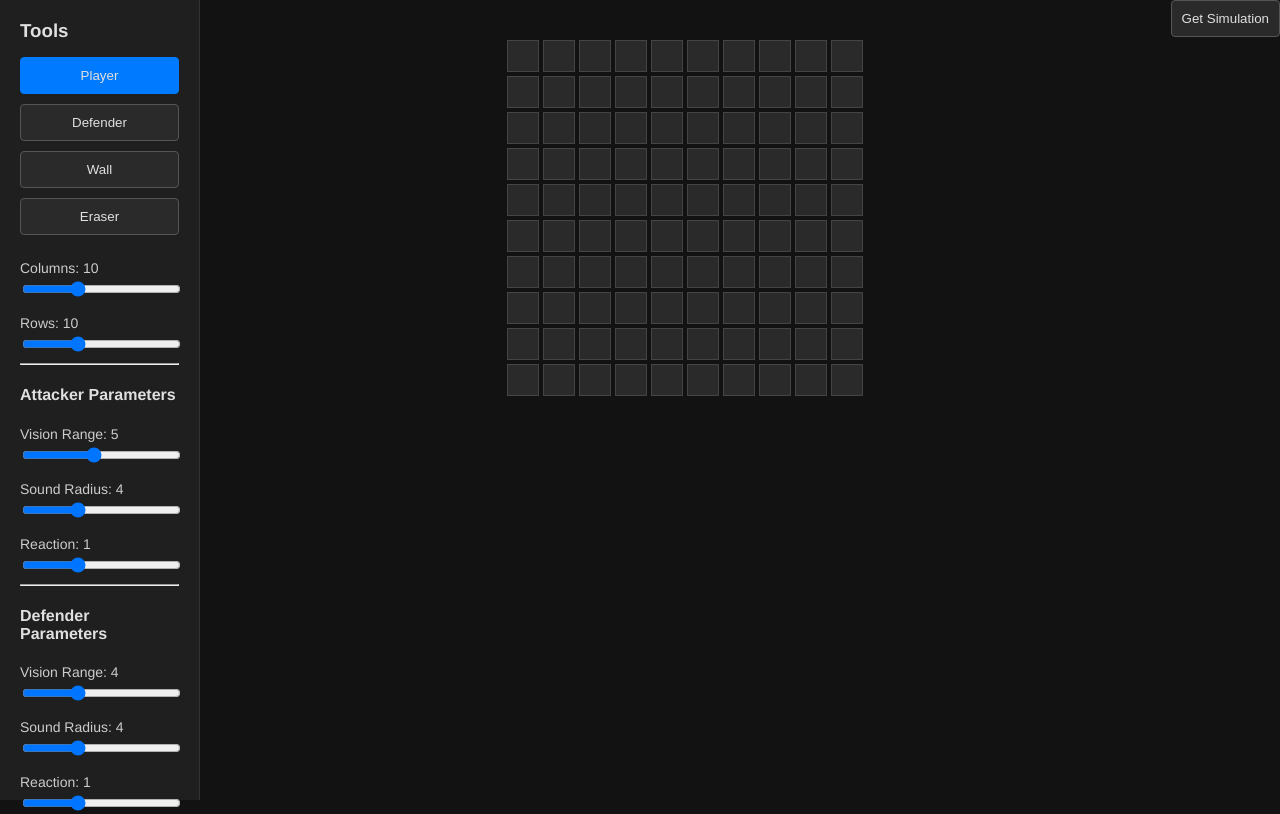
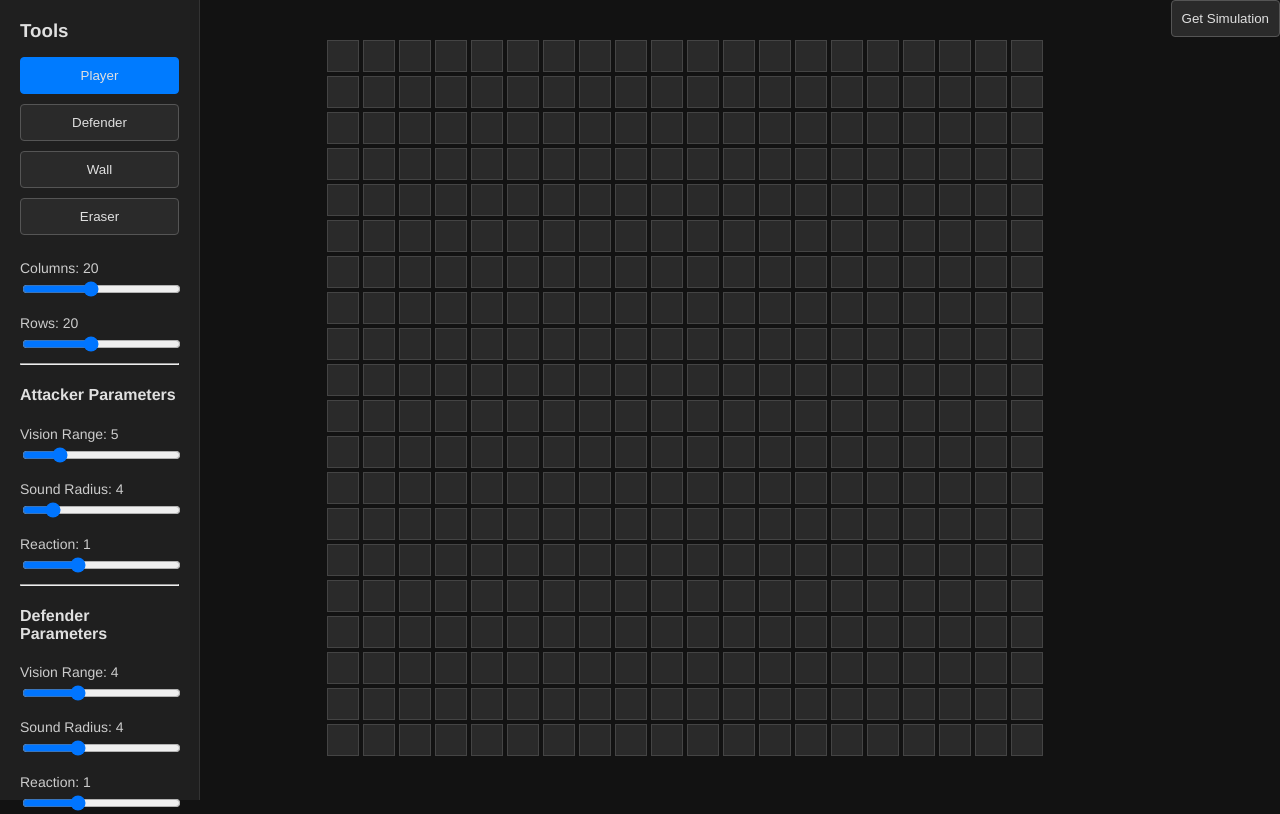
Before and after one commit to recursivechockler/ICHack, a React (Vite) app in the folder frontend/: page / in a window 1280 px wide. Built offline with nearby package versions, Linux system fonts and the light colour scheme.

Commit message:
UI fleshed out

```diff
--- a/frontend/src/App.css
+++ b/frontend/src/App.css
@@ -9,6 +9,7 @@ html,
   font-family: "Helvetica Neue", Helvetica, Arial, sans-serif;
   background-color: #121212; /* Dark background */
   color: #e0e0e0;
+  user-select: none;
 }
 
 /* Main container */
--- a/frontend/src/App.jsx
+++ b/frontend/src/App.jsx
@@ -3,8 +3,8 @@ import GetSimulation from "./GetSimulation";
 import "./App.css";
 import SimulationPlayback from "./SimulationPlayBack";
 
-const DEFAULT_ROWS = 10;
-const DEFAULT_COLS = 10;
+const DEFAULT_ROWS = 20;
+const DEFAULT_COLS = 20;
 
 function createEmptyGrid(rows, cols) {
   return Array.from({ length: rows }, () => Array(cols).fill(null));
@@ -32,17 +32,21 @@ function App() {
     reaction: 1.0,
   });
 
-  // Process grid to produce a clean grid and record positions & orientations.
+  // --- UPDATED processGridState ---
+  // This function now checks if a cell is a wall by testing both
+  // for the string "wall" or an object with type "wall".
   function processGridState() {
     const processedGrid = [];
     const attacker_positions = [];
     const defender_positions = [];
-
     for (let rowIndex = 0; rowIndex < grid.length; rowIndex++) {
       const newRow = [];
       for (let colIndex = 0; colIndex < grid[rowIndex].length; colIndex++) {
         const cell = grid[rowIndex][colIndex];
-        if (cell === "wall") {
+        if (
+          cell === "wall" ||
+          (cell && typeof cell === "object" && cell.type === "wall")
+        ) {
           newRow.push(1);
         } else {
           newRow.push(0);
@@ -66,12 +70,13 @@ function App() {
       defender_params: defenderParams,
     };
   }
+  // --- END UPDATED processGridState ---
 
   useEffect(() => {
     setGrid(createEmptyGrid(gridRows, gridCols));
   }, [gridRows, gridCols]);
 
-  // updateCell: if the cell already contains an agent of the same type, rotate its orientation clockwise by 45°
+  // updateCell remains the same
   const updateCell = (rowIndex, colIndex) => {
     setGrid((prevGrid) => {
       const newGrid = prevGrid.map((row) => [...row]);
@@ -112,15 +117,15 @@ function App() {
     return () => window.removeEventListener("mouseup", handleMouseUp);
   }, []);
 
-  // Updated renderCellContent: if a cell contains an agent (object), render the base emoji plus an arrow indicating orientation.
+  // renderCellContent remains essentially the same.
   const renderCellContent = (cellValue) => {
     if (cellValue && typeof cellValue === "object") {
-      if (cellValue.type === "wall") return "⬛";
+      if (cellValue.type === "wall") return "🟦";
       let baseEmoji = "";
       if (cellValue.type === "player") {
-        baseEmoji = "🙂";
+        baseEmoji = "👮";
       } else if (cellValue.type === "defender") {
-        baseEmoji = "😎";
+        baseEmoji = "🦹";
       }
       const angleDeg = (cellValue.orientation * 180) / Math.PI;
       return (
@@ -177,7 +182,7 @@ function App() {
             <input
               type="range"
               min="5"
-              max="20"
+              max="40"
               value={gridCols}
               onChange={(e) => setGridCols(Number(e.target.value))}
             />
@@ -189,7 +194,7 @@ function App() {
             <input
               type="range"
               min="5"
-              max="20"
+              max="40"
               value={gridRows}
               onChange={(e) => setGridRows(Number(e.target.value))}
             />
@@ -203,7 +208,7 @@ function App() {
             <input
               type="range"
               min="1"
-              max="10"
+              max="20"
               step="0.5"
               value={attackerParams.vision_range}
               onChange={(e) =>
@@ -221,7 +226,7 @@ function App() {
             <input
               type="range"
               min="1"
-              max="10"
+              max="20"
               step="0.5"
               value={attackerParams.sound_radius}
               onChange={(e) =>
--- a/frontend/src/SimulationPlayBack.jsx
+++ b/frontend/src/SimulationPlayBack.jsx
@@ -37,7 +37,7 @@ const SimulationPlayback = ({ simulationData }) => {
   });
 
   const renderEntity = (entity, type) => {
-    const baseEmoji = entity.alive ? (type === "attacker" ? "🙂" : "😎") : "💀";
+    const baseEmoji = entity.alive ? (type === "attacker" ? "👮" : "🦹") : "💀";
     const angleDeg = (entity.orientation * 180) / Math.PI;
     return (
       <div
@@ -59,7 +59,7 @@ const SimulationPlayback = ({ simulationData }) => {
 
   const renderCellContent = (cell, row, col) => {
     if (mapData[row][col] === 1) {
-      return "⬛";
+      return "🟦";
     }
     return (
       <div className="cell-content">
```
Also changed, not shown: frontend/src/ViewSimulation.jsx (deleted), 1 other file (tests, documents, lock files or other folders).
